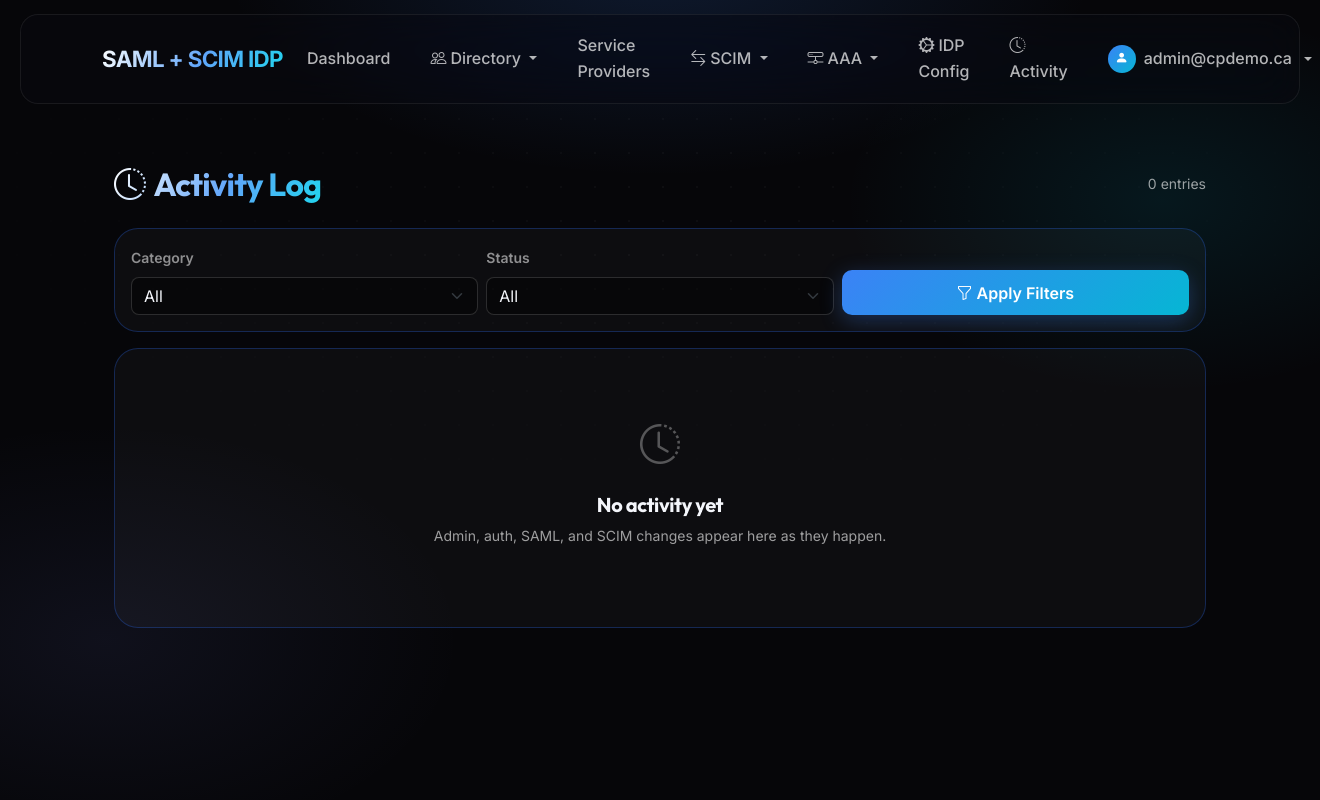
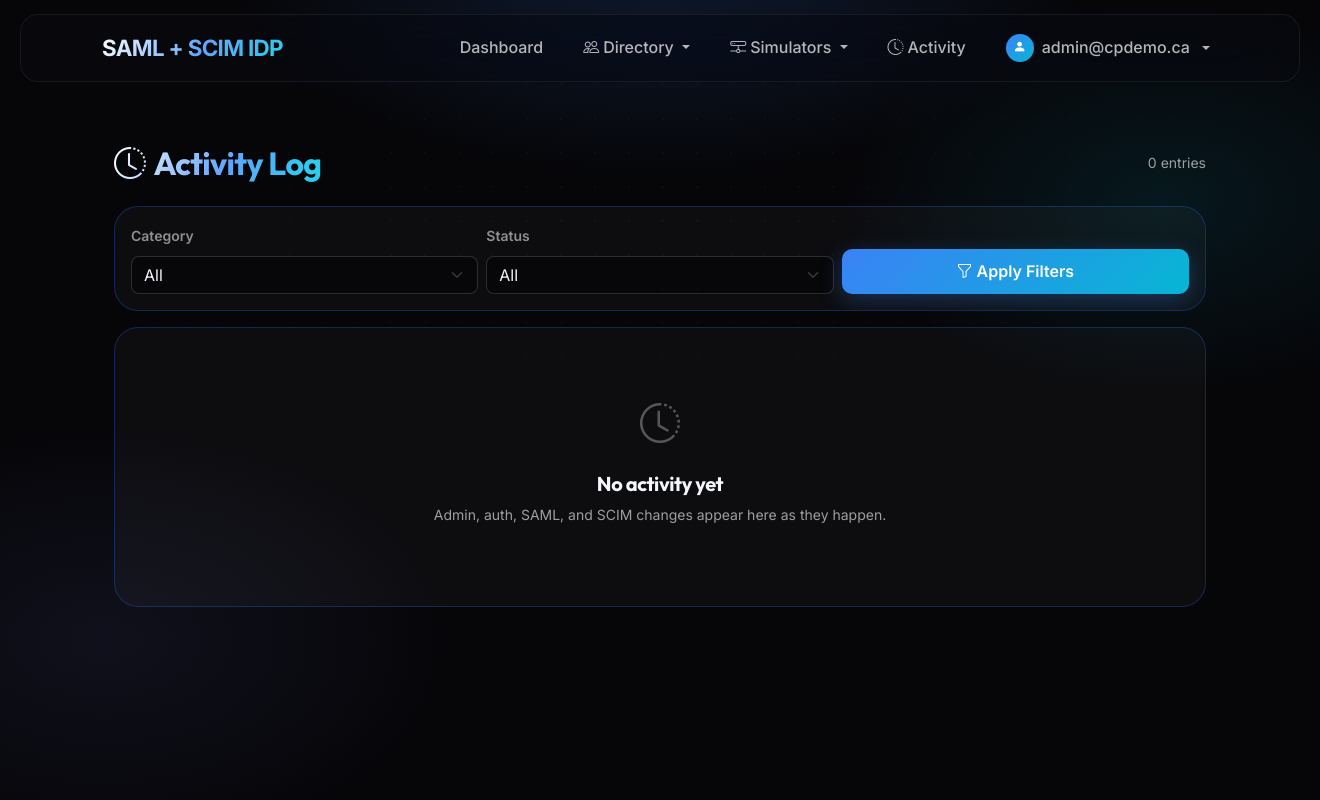
Before and after one commit to alshawwaf/SAML_IDP_Simulator, a Flask app: page /admin/activity in a window 1320 px wide. Run offline with Flask 3, Linux system fonts and the light colour scheme; the visitor is signed in with stand-in values (Sample User, id 1); data that the repository does not hold is empty; parts of the project's set-up code (start-up, migrations or seed data) failed here and were passed over; some libraries are stand-ins or nearby versions.

Commit message:
Declutter top nav: consolidate protocols under a "Simulators" menu
Collapse the separate Service Providers / SCIM / AAA items (three top-level
entries) into one "Simulators" dropdown, grouped by SAML 2.0 / SCIM 2.0 / AAA
section headers, and move "IdP Config" into the account menu. The top bar is now
Dashboard · Directory · Simulators · Activity · account.

Co-Authored-By: Claude Opus 4.8 <noreply@anthropic.com>

```diff
--- a/app/templates/base.html
+++ b/app/templates/base.html
@@ -28,57 +28,39 @@
     <div class="navbar-nav ms-auto align-items-center gap-4 d-none d-lg-flex">
       {% if session.get('admin_logged_in') %}
       <a href="{{ url_for('admin.dashboard') }}" class="nav-link">Dashboard</a>
+
       <div class="nav-item dropdown">
         <a class="nav-link dropdown-toggle" href="#" role="button" data-bs-toggle="dropdown" aria-expanded="false">
           <i class="bi bi-people me-1"></i>Directory
         </a>
         <ul class="dropdown-menu dropdown-menu-end bg-dark border-secondary">
-          <li><a class="dropdown-item text-white" href="{{ url_for('admin.user_management') }}">
-            <i class="bi bi-person me-2"></i>Users
-          </a></li>
-          <li><a class="dropdown-item text-white" href="{{ url_for('admin.group_management') }}">
-            <i class="bi bi-diagram-3 me-2"></i>Groups
-          </a></li>
+          <li><a class="dropdown-item text-white" href="{{ url_for('admin.user_management') }}"><i class="bi bi-person me-2"></i>Users</a></li>
+          <li><a class="dropdown-item text-white" href="{{ url_for('admin.group_management') }}"><i class="bi bi-diagram-3 me-2"></i>Groups</a></li>
         </ul>
       </div>
-      <a href="{{ url_for('admin.list_sps') }}" class="nav-link">Service Providers</a>
-      {% if scim_enabled %}
+
       <div class="nav-item dropdown">
         <a class="nav-link dropdown-toggle" href="#" role="button" data-bs-toggle="dropdown" aria-expanded="false">
-          <i class="bi bi-arrow-left-right me-1"></i>SCIM
+          <i class="bi bi-hdd-network me-1"></i>Simulators
         </a>
         <ul class="dropdown-menu dropdown-menu-end bg-dark border-secondary">
-          <li><a class="dropdown-item text-white" href="{{ url_for('scim_admin.list_targets') }}">
-            <i class="bi bi-cloud-upload me-2"></i>Outbound Targets
-          </a></li>
-          <li><a class="dropdown-item text-white" href="{{ url_for('scim_admin.list_inbound_tokens') }}">
-            <i class="bi bi-key me-2"></i>Inbound Tokens
-          </a></li>
-          <li><a class="dropdown-item text-white" href="{{ url_for('scim_admin.push_log') }}">
-            <i class="bi bi-journal-text me-2"></i>Push Log
-          </a></li>
+          <li class="px-3 pt-2 pb-1 small text-muted text-uppercase">SAML 2.0</li>
+          <li><a class="dropdown-item text-white" href="{{ url_for('admin.list_sps') }}"><i class="bi bi-building me-2"></i>Service Providers</a></li>
+          {% if scim_enabled %}
+          <li><hr class="dropdown-divider"></li>
+          <li class="px-3 pt-2 pb-1 small text-muted text-uppercase">SCIM 2.0</li>
+          <li><a class="dropdown-item text-white" href="{{ url_for('scim_admin.list_targets') }}"><i class="bi bi-cloud-upload me-2"></i>Outbound Targets</a></li>
+          <li><a class="dropdown-item text-white" href="{{ url_for('scim_admin.list_inbound_tokens') }}"><i class="bi bi-key me-2"></i>Inbound Tokens</a></li>
+          <li><a class="dropdown-item text-white" href="{{ url_for('scim_admin.push_log') }}"><i class="bi bi-journal-text me-2"></i>Push Log</a></li>
+          {% endif %}
+          <li><hr class="dropdown-divider"></li>
+          <li class="px-3 pt-2 pb-1 small text-muted text-uppercase">AAA</li>
+          <li><a class="dropdown-item text-white" href="{{ url_for('radius.config') }}"><i class="bi bi-router me-2"></i>RADIUS</a></li>
+          <li><a class="dropdown-item text-white" href="{{ url_for('tacacs.config') }}"><i class="bi bi-terminal me-2"></i>TACACS+</a></li>
         </ul>
       </div>
-      {% endif %}
-      <div class="nav-item dropdown">
-        <a class="nav-link dropdown-toggle" href="#" role="button" data-bs-toggle="dropdown" aria-expanded="false">
-          <i class="bi bi-hdd-network me-1"></i>AAA
-        </a>
-        <ul class="dropdown-menu dropdown-menu-end bg-dark border-secondary">
-          <li><a class="dropdown-item text-white" href="{{ url_for('radius.config') }}">
-            <i class="bi bi-router me-2"></i>RADIUS
-          </a></li>
-          <li><a class="dropdown-item text-white" href="{{ url_for('tacacs.config') }}">
-            <i class="bi bi-terminal me-2"></i>TACACS+
-          </a></li>
-        </ul>
-      </div>
-      <a href="{{ url_for('admin.idp_config') }}" class="nav-link">
-        <i class="bi bi-gear-wide-connected me-1"></i>IDP Config
-      </a>
-      <a href="{{ url_for('admin.activity_log') }}" class="nav-link">
-        <i class="bi bi-clock-history me-1"></i>Activity
-      </a>
+
+      <a href="{{ url_for('admin.activity_log') }}" class="nav-link"><i class="bi bi-clock-history me-1"></i>Activity</a>
       <div class="nav-item dropdown">
         <a class="nav-link dropdown-toggle d-flex align-items-center gap-2" href="#" role="button" data-bs-toggle="dropdown" aria-expanded="false">
           <span class="account-avatar"><i class="bi bi-person-fill"></i></span>
@@ -87,6 +69,7 @@
         <ul class="dropdown-menu dropdown-menu-end bg-dark border-secondary shadow-lg">
           <li class="px-3 pt-2 pb-1 small text-muted">Signed in as<br><span class="text-white">{{ admin_username }}</span></li>
           <li><hr class="dropdown-divider"></li>
+          <li><a class="dropdown-item text-white" href="{{ url_for('admin.idp_config') }}"><i class="bi bi-gear-wide-connected me-2"></i>IdP Configuration</a></li>
           <li>
             <button type="button" class="dropdown-item text-white" data-bs-toggle="modal" data-bs-target="#changePasswordModal">
               <i class="bi bi-key me-2"></i>Change password
```
